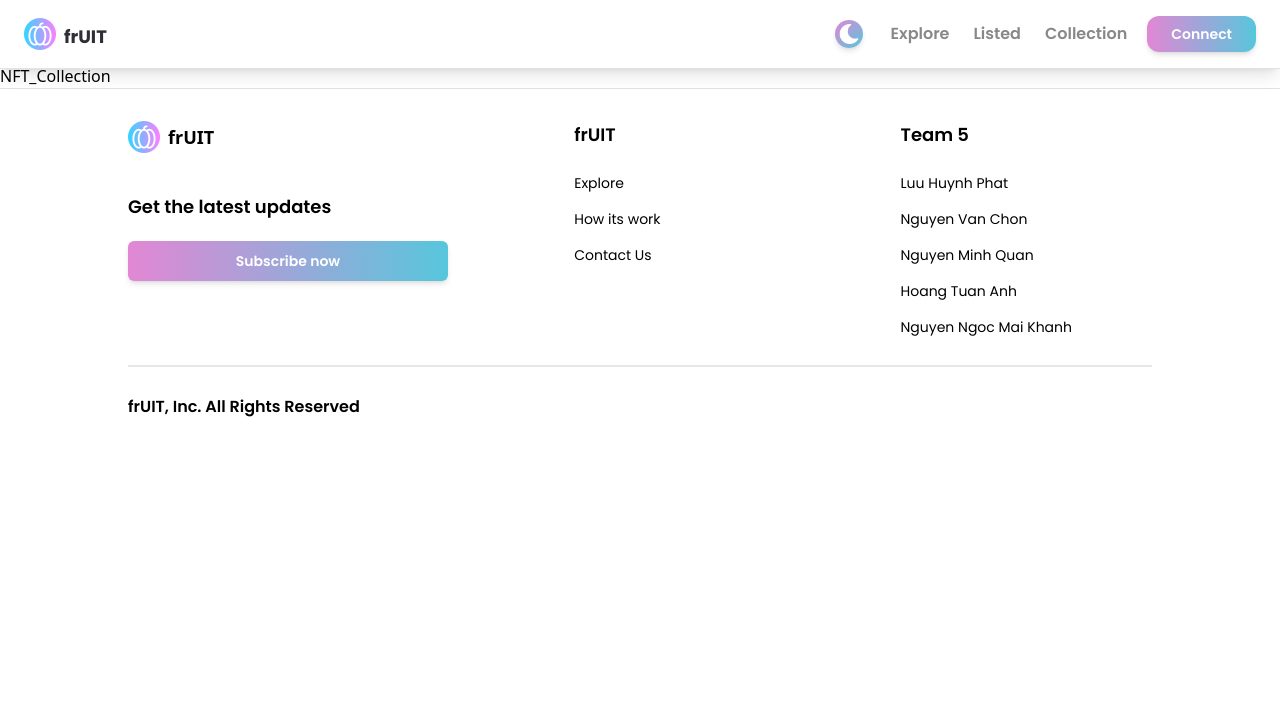
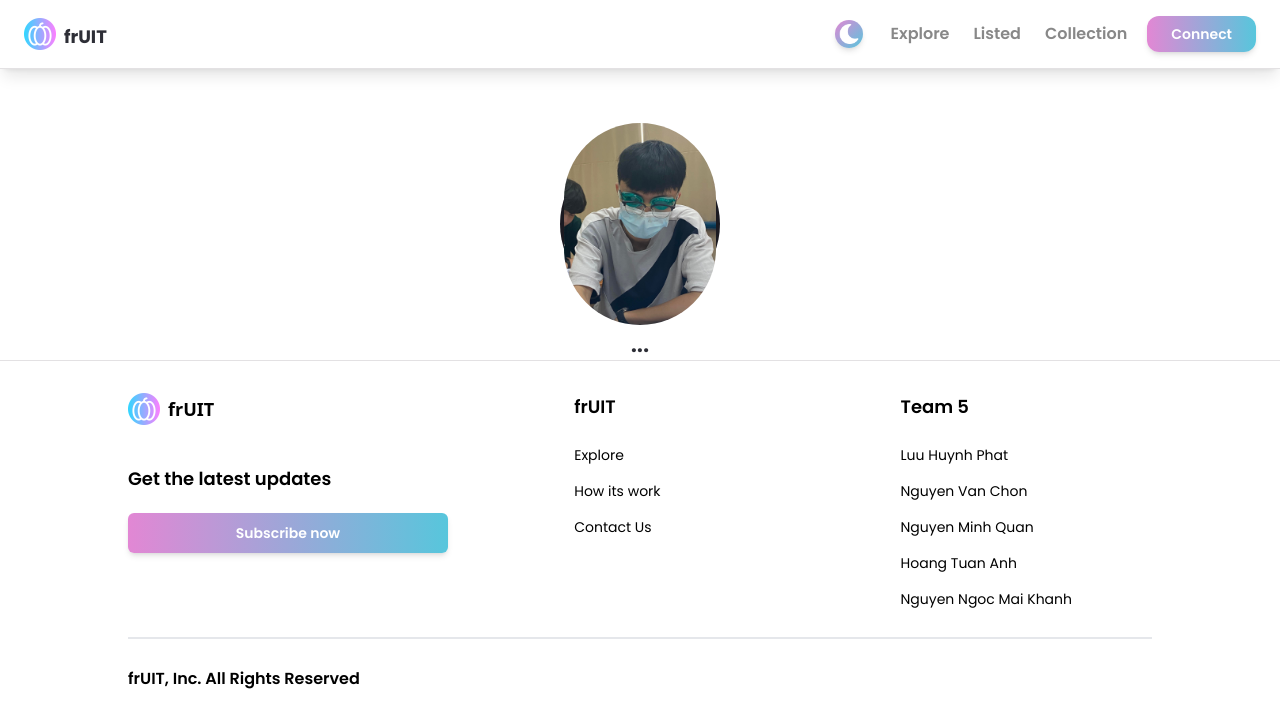
Before and after one commit to LovelyStar215/mx-marketplace, a Next.js app: page /collection in a window 1280 px wide. Shown: the top 728 px of the page. Built offline with nearby package versions, Linux system fonts and the light colour scheme.

Commit message:
create_collection_page fix useContext

```diff
--- a/pages/collection.js
+++ b/pages/collection.js
@@ -1,9 +1,47 @@
 import React from 'react'
+import { useEffect, useState, useContext } from 'react';
+import Image from 'next/image';
+
+import { Context } from '../context/Context';
+import { shortenAddress } from '../utils/shortenAddress';
+import images from '../assets';
+
 
 const NFT_Collection = () => {
+  const { fetchCollectionOrListed, currentAccount } = useContext(Context);
+  const [ nftItems, setnftItems] = useState([]);
+
+
+  /*useEffect(() => {
+      fetchCollectionOrListed('fetchNFT_Collection').then ((items)=> {
+      setnftItems(items);
+    });
+
+  },[]);*/
+
+
   return (
-    <div>NFT_Collection</div>
-  )
+    <div className="flex flex-col justify-start items-center h-full min-h-full">
+      <div className="flex flex-col justify-center items-center">
+
+        <div className="z-0 flex-col mt-20 flex justify-center items-center">
+          <div className="w-40 h-40 p-1 rounded-full flex justify-center items-center sm:h-36 bg-prim-black-2">
+            <Image
+              src={images.creator1}
+              className="object-cover rounded-full"
+            />
+          </div>
+          <p className="mt-6 text-2xl font-semibold font-poppins dark:text-white text-prim-black-1">
+            {shortenAddress(currentAccount)}
+          </p>
+        </div>
+      </div>
+
+
+
+
+    </div>
+  );
 }
 
 export default NFT_Collection
```
Also changed, not shown: 1 other file (tests, documents, lock files or other folders).
